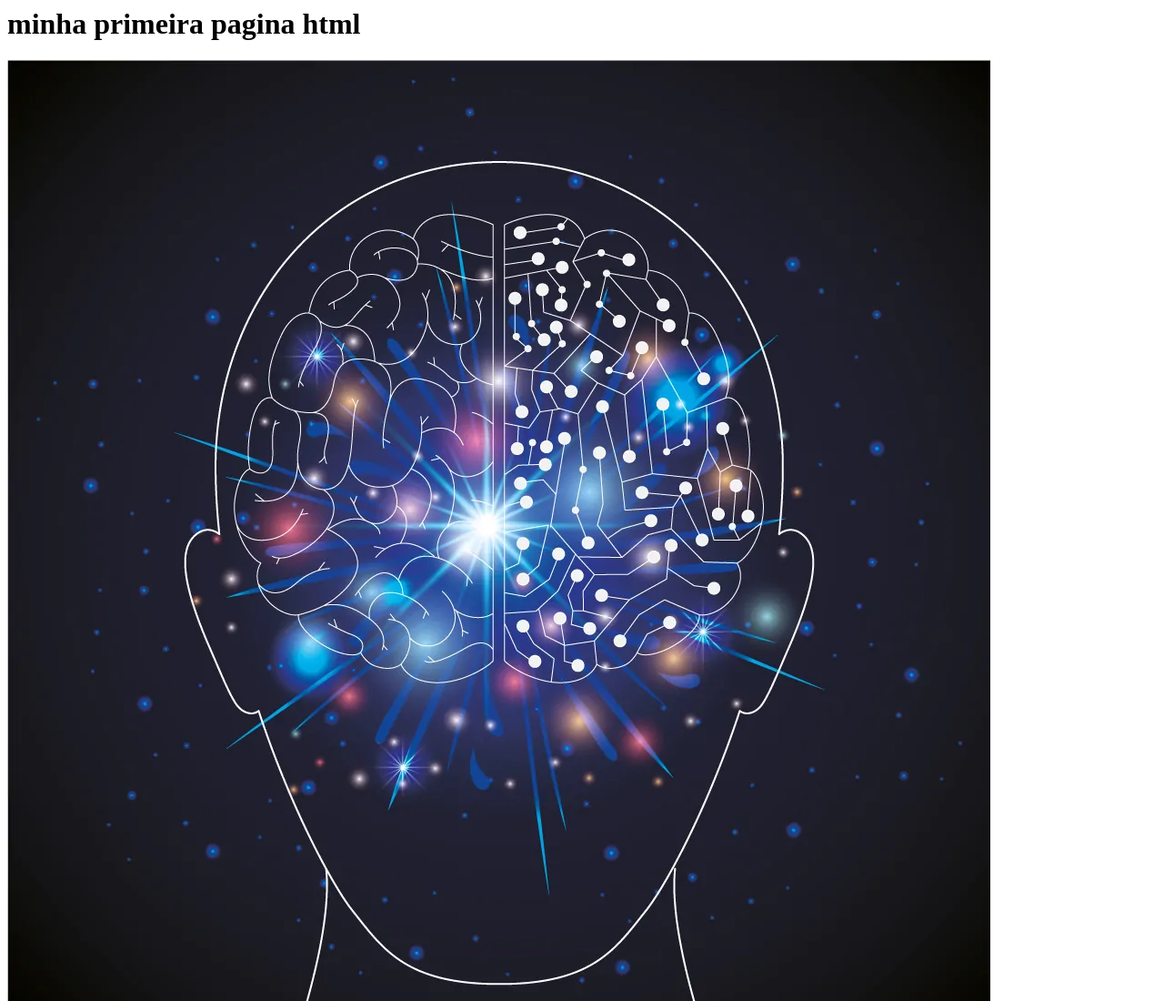
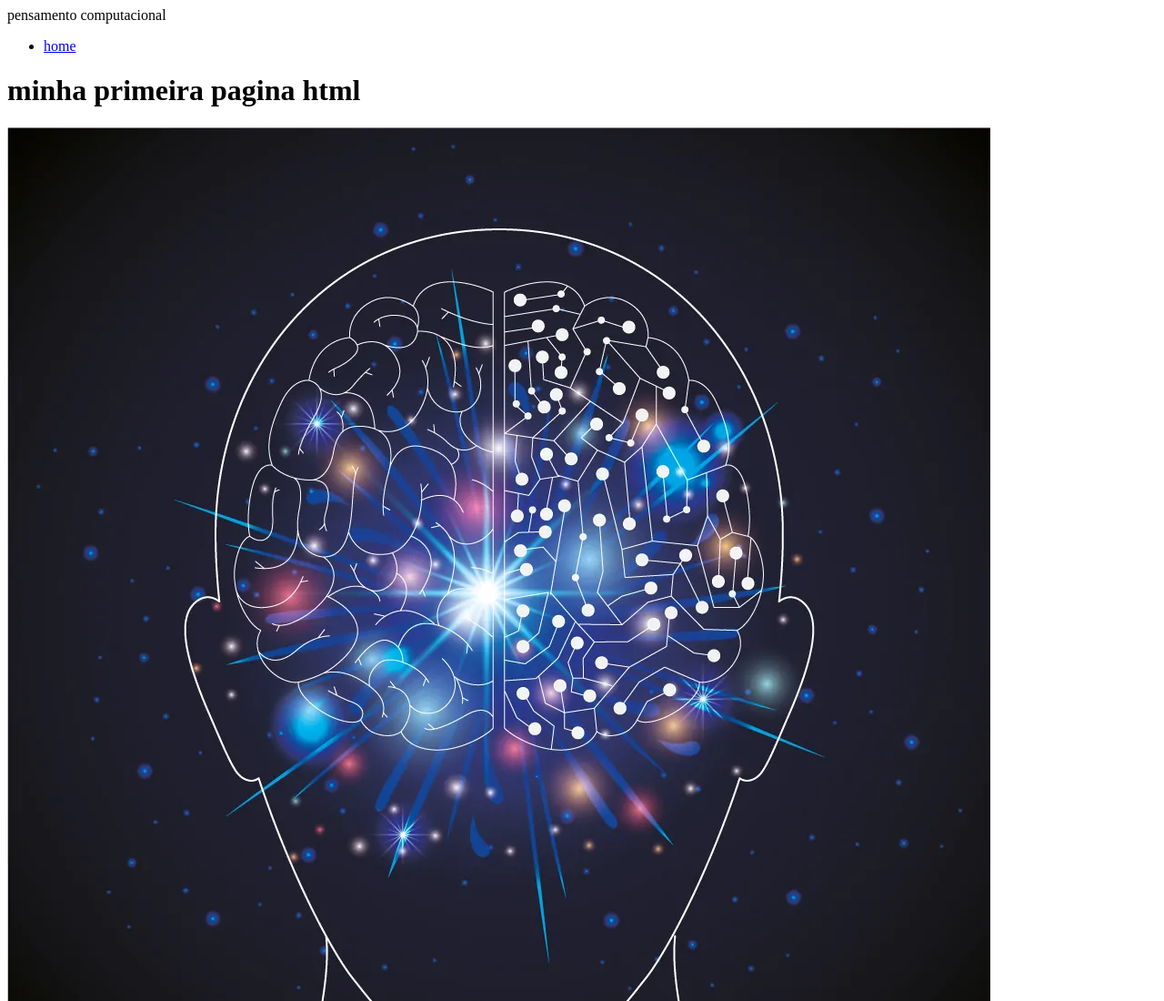
Before and after one commit to 28deabrilbe2007/paginahtml, a plain HTML site: page index.html in a window 1280 px wide. Shown: the top 1100 px of the page at 91% size. Drawn offline with Linux system fonts and the light colour scheme.

Commit message:
inclusão de menu

```diff
--- a/index.html
+++ b/index.html
@@ -5,6 +5,13 @@
 </head>
 
 <body>
+    <header>
+        <itle>pensamento computacional</itle>
+        <ul class="menu">
+            <li><a href="home.html"> home</a></li>
+
+        </ul>
+    </header>
     <h1>minha primeira pagina html</h1>
     <img src="pc-brain2.webp">
     <p>na diciplina de pensamento computacional estamos aprendendo codigo html. que serve para a criação e edição de paginas da web</p>
@@ -13,6 +20,8 @@
         é o professor nilo csar. começamos aprendendo no inicio do ano na plataforma scratch, depois vimos algoritimos deprogramação
         java cript, na sequencia aprendemos a criar uma conta no github. agora,estamos mechendo no editor de programação
         vscode, salvo na plataforma github.</p>
+
         <p>ja prendemos algumas tags que sao par a organisação da pagina e  tambem para organização de paragrafos</p>
-        </body>
+
+       </body>
         <html>
```
